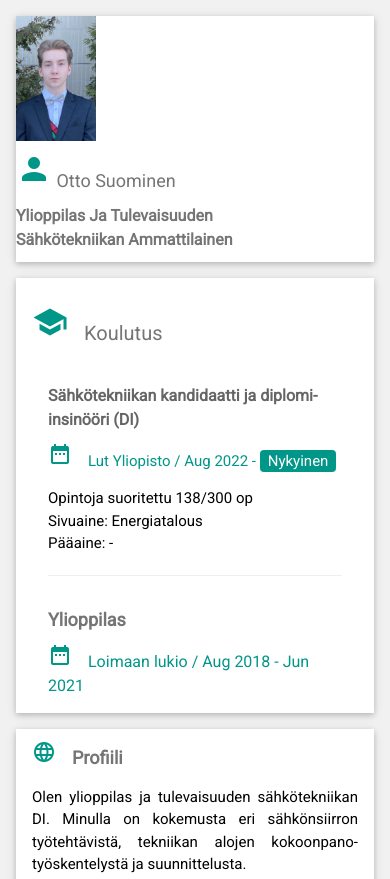
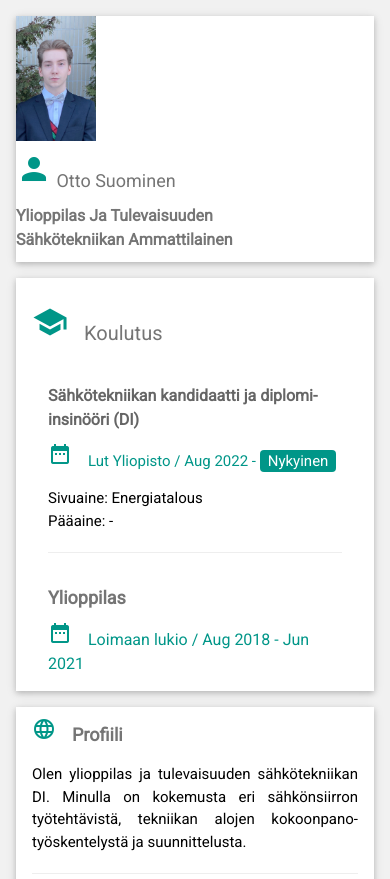
Before and after one commit to ottosuominen/CV, a plain HTML site: page mobile.html in a window 390 px wide. Shown: the top 879 px of the page. Drawn offline with nearby package versions, Linux system fonts and the light colour scheme.

Commit message:
Update mobile.html

```diff
--- a/mobile.html
+++ b/mobile.html
@@ -41,7 +41,7 @@
         <div class="w3-container">
           <h6 class="w3-opacity"><b>Sähkötekniikan kandidaatti ja diplomi-insinööri (DI)</b></h6>
           <h7 class="w3-text-teal"><i class="material-icons w3-margin-right">date_range</i>Lut Yliopisto / Aug 2022 - <span class="w3-tag w3-teal w3-round">Nykyinen</span></h7>
-          <p>Opintoja suoritettu 138/300 op<br>
+          <p>
             Sivuaine: Energiatalous<br>
             Pääaine: -
         </p>
```
